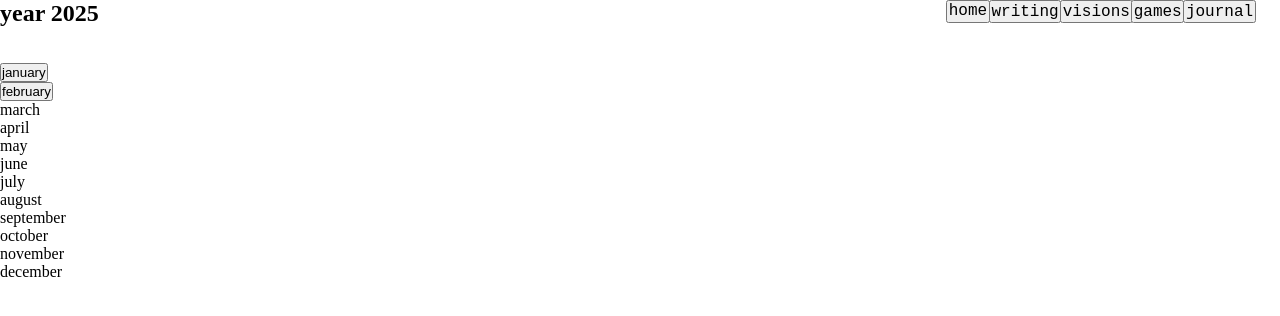
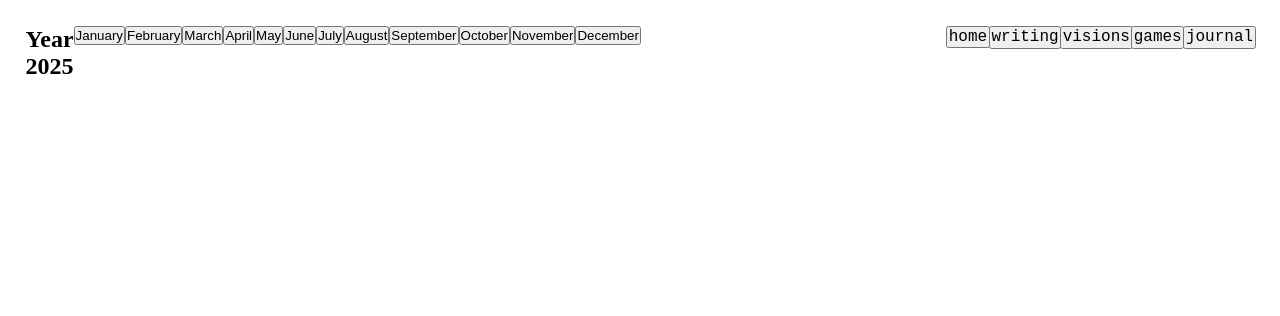
Before and after one commit to hightowerbuilds/roofing-magazine, a React (Vite) app: page /journal in a window 1280 px wide. Shown: the top 316 px of the page. Built offline with nearby package versions, Linux system fonts and the light colour scheme; no server answers.

Commit message:
adding more to the journal

```diff
--- a/src/Components/NavBar/NavBar.css
+++ b/src/Components/NavBar/NavBar.css
@@ -1,12 +1,12 @@
 .navBarMainContainer {
-  width: 100%;
-  height: 10vh;
+  width: 50%;
+  height: 4vh;
   display: flex;
   justify-content: end;
   align-items: start;
   position: absolute;
   right: 2%;
-  z-index: 2;
+  z-index:0;
 }
 
 .navButton {
--- a/src/Pages/JournalPage/JournalPage.css
+++ b/src/Pages/JournalPage/JournalPage.css
@@ -0,0 +1,11 @@
+.journalPageMainContainer {
+    height: 200vh;
+    width: 45%;
+    margin: 2%;
+    display: flex;
+}
+
+.textInputJournalPage {
+    display: flex;
+    flex-wrap: wrap;
+}
--- a/src/Pages/JournalPage/JournalPage.jsx
+++ b/src/Pages/JournalPage/JournalPage.jsx
@@ -1,105 +1,67 @@
-import NavBar from '../../Components/NavBar/NavBar'
-import './JournalPage.css'
+import NavBar from '../../Components/NavBar/NavBar';
+import './JournalPage.css';
 import { useState } from 'react';
 
-
-/**
- * create a page that opens a div for each month and then a div for each day
- * at that point the user can create an entry in to the journal
- *
- * need to create a supabase table for the journal
- */
+const months = [
+  { name: 'January', days: 31 },
+  { name: 'February', days: 28 }, // Will handle leap year dynamically later
+  { name: 'March', days: 31 },
+  { name: 'April', days: 30 },
+  { name: 'May', days: 31 },
+  { name: 'June', days: 30 },
+  { name: 'July', days: 31 },
+  { name: 'August', days: 31 },
+  { name: 'September', days: 30 },
+  { name: 'October', days: 31 },
+  { name: 'November', days: 30 },
+  { name: 'December', days: 31 },
+];
 
 export default function JournalPage() {
+  const currentYear = 2025; // You can make this dynamic
+  const [expandedMonth, setExpandedMonth] = useState(null);
 
-const [showJan, setShowJan] = useState('none');
-const [showFeb, setShowFeb] = useState('none');
-const [showMar, setShowMar] = useState('none');
-const [showApr, setShowApr] = useState('none');
-const [showMay, setShowMay] = useState('none');
-const [showJun, setShowJun] = useState('none');
-const [showJul, setShowJul] = useState('none');
-const [showAug, setShowAug] = useState('none');
-const [showSep, setShowSep] = useState('none');
-const [showOct, setShowOct] = useState('none');
-const [showNov, setShowNov] = useState('none');
-const [showDec, setShowDec] = useState('none');
+  const getDaysInMonth = (year, monthIndex) => {
+    // Month index is 0-based (0 for January)
+    return new Date(year, monthIndex + 1, 0).getDate();
+  };
 
-const handleJanuary = () => {
-   if (showJan === 'contents') {
-        setShowJan('none');
-    }
-    else if (showJan === 'none') {
-        setShowJan('contents');
-    }
-}
-
-const handleFebruary = () => {
-    if (showFeb === 'contents') {
-        setShowFeb('none');
-    }
-    else if (showFeb === 'none') {
-        setShowFeb('contents');
-    }
-}
+  const toggleMonth = (monthName) => {
+    setExpandedMonth(expandedMonth === monthName ? null : monthName);
+  };
 
   return (
-    <div>
-        <NavBar />
+    <>
+    <NavBar />
+      <div className='journalPageMainContainer'>
+      <h2>Year {currentYear}</h2>
 
-      <h2>year 2025</h2>
+      {months.map((month, index) => (
+        <div key={month.name}>
+          <button onClick={() => toggleMonth(month.name)}>
+            {month.name}
+          </button>
+          <div
+            className="month-days"
+            style={{
+              display: expandedMonth === month.name ? 'grid' : 'none',
+              gridTemplateColumns: 'repeat(auto-fill, minmax(50px, 1fr))', // Basic grid layout
+              gap: '5px',
+              marginTop: '10px',
+            }}
+          >
+            {Array.from({ length: getDaysInMonth(currentYear, index) }, (_, dayIndex) => (
+              <div key={dayIndex + 1} className="day-entry">
+                {dayIndex + 1}
+                {/* You can add input fields or buttons for creating journal entries here */}
+               <textarea placeholder="Write your entry here..." rows="3" cols="20"></textarea>
+              </div>
+            ))}
+          </div>
+        </div>
+      ))}
+    </div>
+    </>
 
-        <br /><br />
-        <div>
-           <button onClick={handleJanuary} >january</button>
-            <div style={{ display: showJan }}>
-                <div>1</div>
-                <div>2</div>
-                <div>3</div>
-                <div>4</div>
-                <div>5</div>
-                <div>6</div>
-                <div>7</div>
-                <div>8</div>
-                <div>9</div>
-                <div>10</div>
-                <div>11</div>
-                <div>12</div>
-                <div>13</div>
-                <div>14</div>
-                <div>15</div>
-            </div>
-        </div>
-        <div>
-            <button onClick={handleFebruary}>february</button>
-             <div style={{ display: showFeb }}>
-                <div>1</div>
-                <div>2</div>
-                <div>3</div>
-                <div>4</div>
-                <div>5</div>
-                <div>6</div>
-                <div>7</div>
-                <div>8</div>
-                <div>9</div>
-                <div>10</div>
-                <div>11</div>
-                <div>12</div>
-                <div>13</div>
-                <div>14</div>
-                <div>15</div>
-            </div>
-        </div>
-        <div>march</div>
-        <div>april</div>
-        <div>may</div>
-        <div>june</div>
-        <div>july</div>
-        <div>august</div>
-        <div>september</div>
-        <div>october</div>
-        <div>november</div>
-        <div>december</div>
-    </div>
-  )
+  );
 }
```
